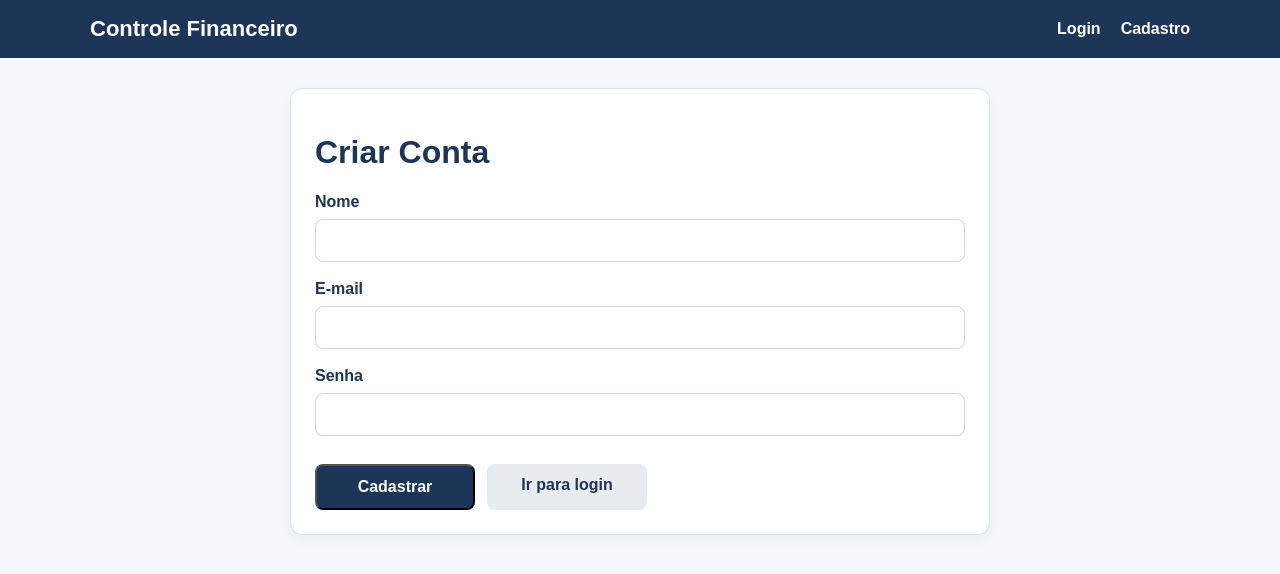
After one commit to ArthurAlvesVS/controle-financeiro, a Flask app: page /register in a window 1280 px wide. The commit adds this page. Shown: the top 574 px of the page. Run offline with Flask 3, Linux system fonts and the light colour scheme.

Commit message:
Implementa sistema de autenticação com registro, login, logout e proteção de rotas

```diff
--- a/app.py
+++ b/app.py
@@ -1,10 +1,11 @@
 import csv
 import io
 from io import BytesIO
-from flask import Flask, render_template, request, redirect, url_for, flash, Response
+from flask import Flask, render_template, request, redirect, url_for, flash, Response,session
+from werkzeug.security import generate_password_hash, check_password_hash
 from openpyxl import Workbook
 from database import db
-from models import Transaction
+from models import Transaction, User
 
 app = Flask(__name__)
 
@@ -13,6 +14,12 @@ app.config["SQLALCHEMY_TRACK_MODIFICATIONS"] = False
 app.config["SECRET_KEY"] = "minha_chave_secreta"
 
 db.init_app(app)
+
+def login_required():
+    if "user_id" not in session:
+        flash("Faça login para acessar o sistema.", "error")
+        return redirect(url_for("login"))
+    return None
 
 def get_filtered_transactions():
     sort = request.args.get("sort", "date")
@@ -58,6 +65,10 @@ def get_filtered_transactions():
 
 @app.route("/")
 def home():
+    auth_redirect = login_required()
+    if auth_redirect:
+        return auth_redirect
+
     transactions, sort, order, month, year, search = get_filtered_transactions()
 
     total_receitas = sum(t.amount for t in transactions if t.type == "receita")
@@ -93,6 +104,10 @@ def home():
 
 @app.route("/add", methods=["GET", "POST"])
 def add_transaction():
+   auth_redirect = login_required()
+   if auth_redirect:
+       return auth_redirect
+
    if request.method == "POST":
       description = request.form["description"]
       amount = float(request.form["amount"])
@@ -119,6 +134,10 @@ def add_transaction():
 
 @app.route("/delete/<int:id>")
 def delete_transaction(id):
+   auth_redirect = login_required()
+   if auth_redirect:
+       return auth_redirect
+
    transaction = Transaction.query.get_or_404(id)
 
    db.session.delete(transaction)
@@ -130,6 +149,9 @@ def delete_transaction(id):
 
 @app.route("/edit/<int:id>", methods=["GET", "POST"])
 def edit_transaction(id):
+    auth_redirect = login_required()
+    if auth_redirect:
+        return auth_redirect
     transaction = Transaction.query.get_or_404(id)
 
     if request.method == "POST":
@@ -147,6 +169,10 @@ def edit_transaction(id):
 
 @app.route("/export/csv")
 def export_csv():
+   auth_redirect = login_required()
+   if auth_redirect:
+    return auth_redirect
+
    transactions, _, _, _, _, _ = get_filtered_transactions()
 
    output = io.StringIO()
@@ -174,6 +200,10 @@ def export_csv():
 
 @app.route("/export/excel")
 def export_excel():
+   auth_redirect = login_required()
+   if auth_redirect:
+       return auth_redirect
+
    transactions, _, _, _, _, _ = get_filtered_transactions()
 
    workbook = Workbook()
@@ -205,6 +235,76 @@ def export_excel():
 def currency_format(value):
     return "R$ " + "{:,.2f}".format(value).replace(",", "X").replace(".", ",").replace("X", ".")
 
+@app.route("/register", methods=["GET", "POST"])
+def register():
+    if request.method == "POST":
+        print("POST DO REGISTER RECEBIDO")
+
+        name = request.form["name"]
+        email = request.form["email"].strip().lower()
+        password = request.form["password"]
+
+        existing_user = User.query.filter_by(email=email).first()
+
+        if existing_user:
+            print("Usuário já existe")
+            flash("Já existe um usuário com esse e-mail.", "error")
+            return redirect(url_for("register"))
+
+        password_hash = generate_password_hash(password)
+
+        new_user = User(
+            name=name,
+            email=email,
+            password_hash=password_hash
+        )
+
+        db.session.add(new_user)
+        db.session.commit()
+
+        print("Usuário criado com sucesso")
+
+        flash("Cadastro realizado com sucesso. Faça login para continuar.", "success")
+        return redirect(url_for("login"))
+
+    return render_template("register.html")
+
+@app.route("/login", methods=["GET", "POST"])
+def login():
+    print("ENTROU EM /login")
+    if request.method == "POST":
+
+        print("POST DO LOGIN RECEBIDO")
+        email = request.form["email"].strip().lower()
+        password = request.form["password"]
+
+        print("Tentando login com:", email)
+
+        user = User.query.filter_by(email=email).first()
+
+        print("Usuário encontrado?", user is not None)
+
+        if user and check_password_hash(user.password_hash, password):
+            session["user_id"] = user.id
+            session["user_name"] = user.name
+
+            print("LOGIN OK")
+
+            flash("Login realizado com sucesso.", "success")
+            return redirect(url_for("home"))
+
+        print("LOGIN FALHOU")
+        flash("E-mail ou senha inválidos.", "error")
+        return redirect(url_for("login"))
+
+    return render_template("login.html")
+
+@app.route("/logout")
+def logout():
+    session.clear()
+    flash("Você saiu da conta com sucesso.", "success")
+    return redirect(url_for("login"))
+
 if __name__ == "__main__":
   with app.app_context():
       db.create_all()
--- a/static/components.css
+++ b/static/components.css
@@ -72,6 +72,12 @@
     border: 1px solid #95d5b2;
 }
 
+.flash-message.error {
+    background-color: #FFE5E5;
+    color: #b00020;
+    border: 1px solid #F5B5B5;
+}
+
 .type-badge {
     display: inline-block;
     padding: 6px 10px;
--- a/templates/base.html
+++ b/templates/base.html
@@ -14,8 +14,14 @@
             </a>
 
             <div class="navbar-links">
-                <a href="{{ url_for('home') }}">Dashboard</a>
-                <a href="{{ url_for('add_transaction') }}">Nova Transação</a>
+                {% if session.get("user_id") %}
+                    <a href="{{ url_for('home') }}">Dashboard</a>
+                    <a href="{{ url_for('add_transaction') }}">Nova Transação</a>
+                    <a href="{{ url_for('logout') }}">Sair</a>
+                {% else %}
+                    <a href="{{ url_for('login') }}">Login</a>
+                    <a href="{{ url_for('register') }}">Cadastro</a>
+                {% endif %}
             </div>
         </div>
     </nav>
--- /dev/null
+++ b/templates/register.html
@@ -0,0 +1,33 @@
+{% extends "base.html" %}
+
+{% block title %}Cadastro{% endblock %}
+
+{% block content %}
+<div class="form-page">
+    <div class="form-card">
+        <h1>Criar Conta</h1>
+
+        <form method="POST" class="transaction-form">
+            <div class="form-group">
+                <label for="name">Nome</label>
+                <input type="text" id="name" name="name" required>
+            </div>
+
+            <div class="form-group">
+                <label for="email">E-mail</label>
+                <input type="email" id="email" name="email" required>
+            </div>
+
+            <div class="form-group">
+                <label for="password">Senha</label>
+                <input type="password" id="password" name="password" required>
+            </div>
+
+            <div class="form-actions">
+                <button type="submit" class="main-btn">Cadastrar</button>
+                <a href="{{ url_for('login') }}" class="secondary-btn">Ir para login</a>
+            </div>
+        </form>
+    </div>
+</div>
+{% endblock %}
```
Also changed, not shown: models.py (+9 -0 lines), templates/login.html (added, +28 -0 lines).
